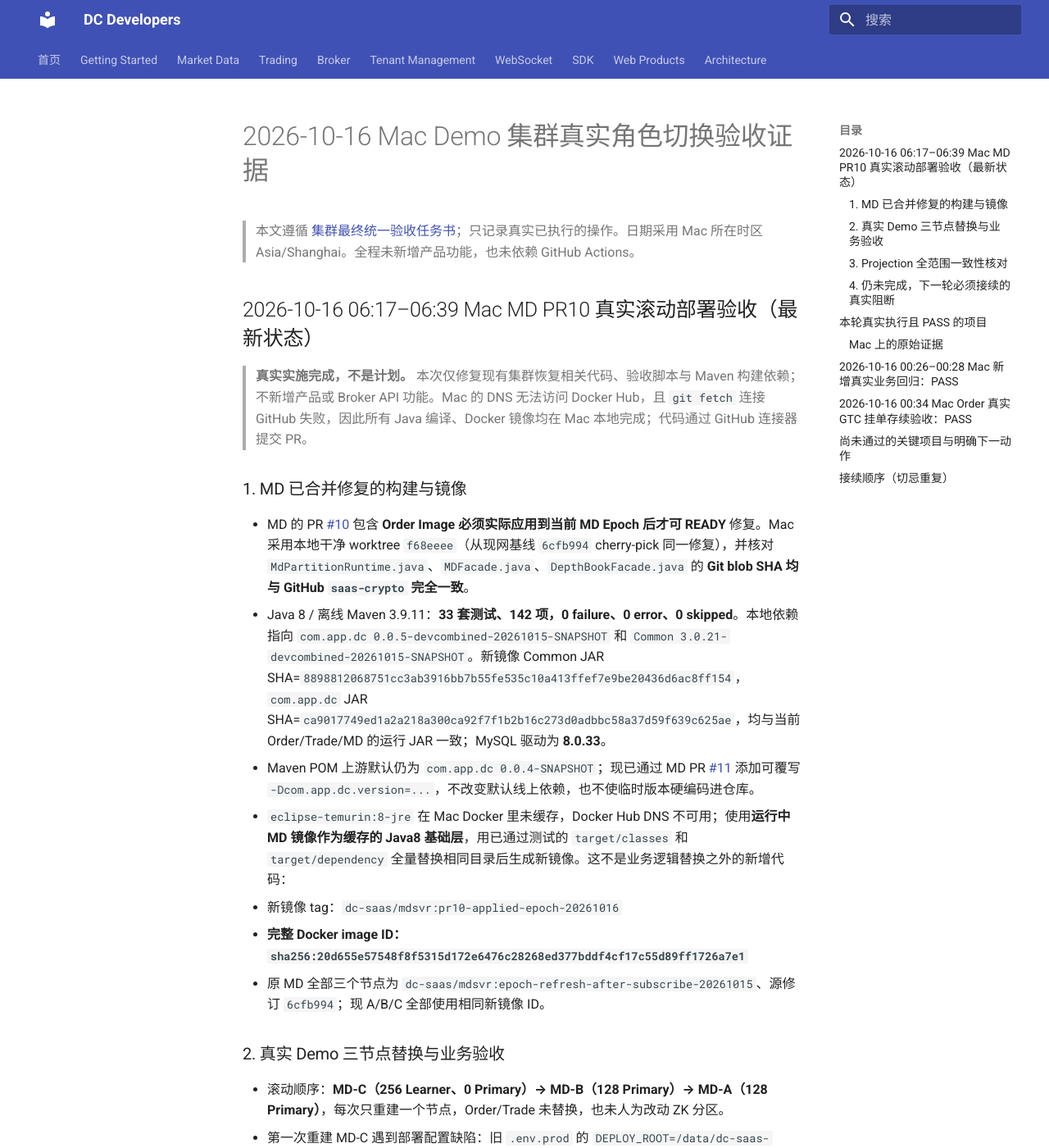
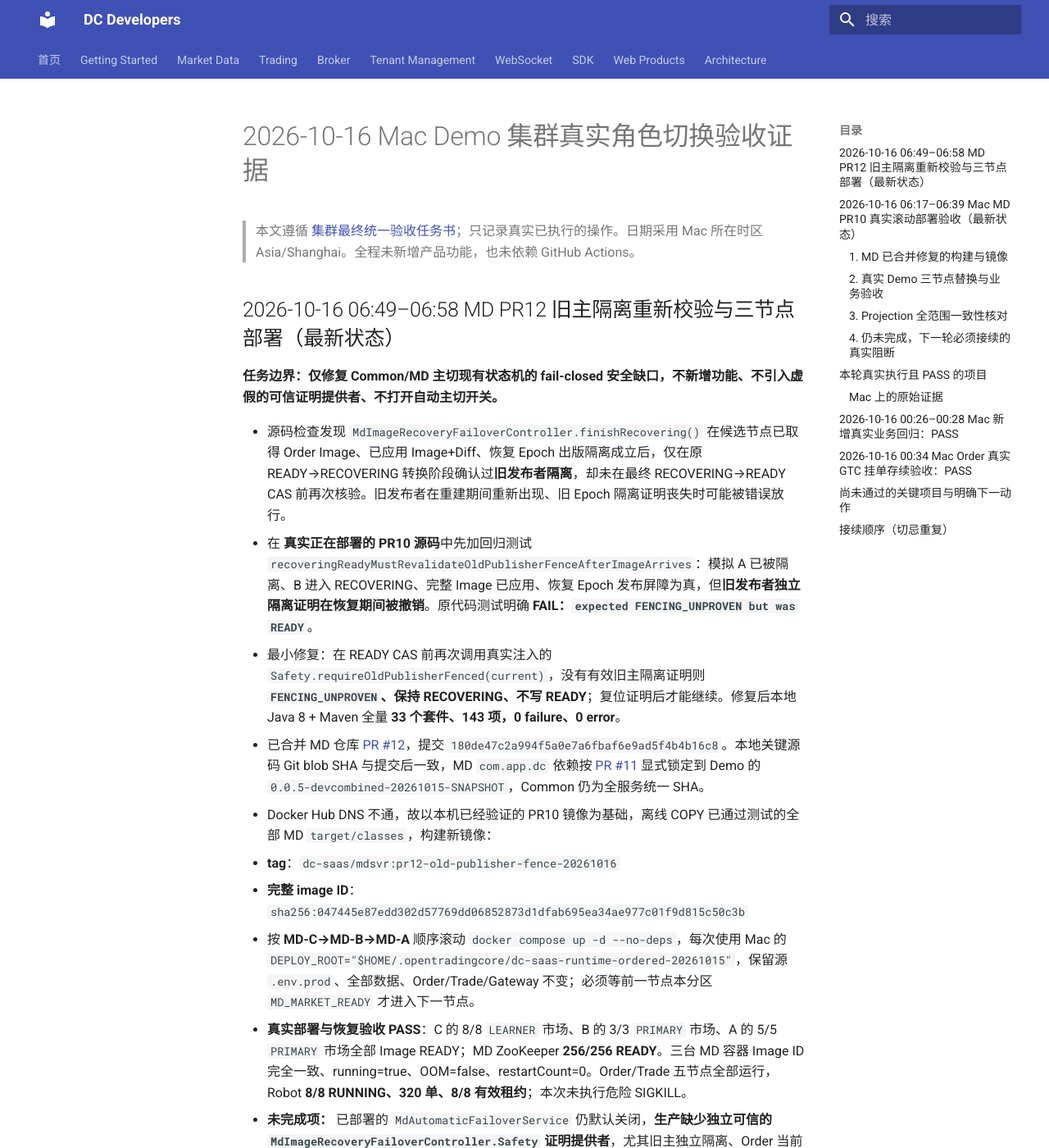
Before and after one commit to bliplink/dc-quant-deploy, an MkDocs documentation site: the page built from docs/CLUSTER_HA_REAL_ROLLOUT_EVIDENCE_20261016.zh-CN.md, in a window 1280 px wide and 1400 px high. Shown: the whole window at 82% size. Built offline with MkDocs 1.6.1 and Material for MkDocs 9.7.7, drawn with Linux system fonts in a browser that asks for light colours; some of the changed text lies outside the part shown.

Commit message:
docs(ha): record MD PR12 fence recheck red-green regression and 3-node rollout [skip ci]

```diff
--- a/docs/CLUSTER_HA_REAL_ROLLOUT_EVIDENCE_20261016.zh-CN.md
+++ b/docs/CLUSTER_HA_REAL_ROLLOUT_EVIDENCE_20261016.zh-CN.md
@@ -1,6 +1,21 @@
 # 2026-10-16 Mac Demo 集群真实角色切换验收证据
 
 > 本文遵循 [集群最终统一验收任务书](CLUSTER_HA_FINAL_ACCEPTANCE_MISSION_20261015.zh-CN.md)；只记录真实已执行的操作。日期采用 Mac 所在时区 Asia/Shanghai。全程未新增产品功能，也未依赖 GitHub Actions。
+
+## 2026-10-16 06:49–06:58 MD PR12 旧主隔离重新校验与三节点部署（最新状态）
+
+**任务边界：仅修复 Common/MD 主切现有状态机的 fail-closed 安全缺口，不新增功能、不引入虚假的可信证明提供者、不打开自动主切开关。**
+
+- 源码检查发现 `MdImageRecoveryFailoverController.finishRecovering()` 在候选节点已取得 Order Image、已应用 Image+Diff、恢复 Epoch 出版隔离成立后，仅在原 READY→RECOVERING 转换阶段确认过**旧发布者隔离**，却未在最终 RECOVERING→READY CAS 前再次核验。旧发布者在重建期间重新出现、旧 Epoch 隔离证明丧失时可能被错误放行。
+- 在 **真实正在部署的 PR10 源码**中先加回归测试 `recoveringReadyMustRevalidateOldPublisherFenceAfterImageArrives`：模拟 A 已被隔离、B 进入 RECOVERING、完整 Image 已应用、恢复 Epoch 发布屏障为真，但**旧发布者独立隔离证明在恢复期间被撤销**。原代码测试明确 **FAIL：`expected FENCING_UNPROVEN but was READY`**。
+- 最小修复：在 READY CAS 前再次调用真实注入的 `Safety.requireOldPublisherFenced(current)`，没有有效旧主隔离证明则 **`FENCING_UNPROVEN`、保持 RECOVERING、不写 READY**；复位证明后才能继续。修复后本地 Java 8 + Maven 全量 **33 个套件、143 项，0 failure、0 error**。
+- 已合并 MD 仓库 [PR #12](https://github.com/bliplink/com.app.dc.mdsvr/pull/12)，提交 `180de47c2a994f5a0e7a6fbaf6e9ad5f4b4b16c8`。本地关键源码 Git blob SHA 与提交后一致，MD `com.app.dc` 依赖按 [PR #11](https://github.com/bliplink/com.app.dc.mdsvr/pull/11) 显式锁定到 Demo 的 `0.0.5-devcombined-20261015-SNAPSHOT`，Common 仍为全服务统一 SHA。
+- Docker Hub DNS 不通，故以本机已经验证的 PR10 镜像为基础，离线 COPY 已通过测试的全部 MD `target/classes`，构建新镜像：
+  - **tag**：`dc-saas/mdsvr:pr12-old-publisher-fence-20261016`
+  - **完整 image ID**：`sha256:047445e87edd302d57769dd06852873d1dfab695ea34ae977c01f9d815c50c3b`
+- 按 **MD-C→MD-B→MD-A** 顺序滚动 `docker compose up -d --no-deps`，每次使用 Mac 的 `DEPLOY_ROOT="$HOME/.opentradingcore/dc-saas-runtime-ordered-20261015"`，保留源 `.env.prod`、全部数据、Order/Trade/Gateway 不变；必须等前一节点本分区 `MD_MARKET_READY` 才进入下一节点。
+- **真实部署与恢复验收 PASS**：C 的 8/8 `LEARNER` 市场、B 的 3/3 `PRIMARY` 市场、A 的 5/5 `PRIMARY` 市场全部 Image READY；MD ZooKeeper **256/256 READY**。三台 MD 容器 Image ID 完全一致、running=true、OOM=false、restartCount=0。Order/Trade 五节点全部运行，Robot **8/8 RUNNING、320 单、8/8 有效租约**；本次未执行危险 SIGKILL。
+- **未完成项：** 已部署的 `MdAutomaticFailoverService` 仍默认关闭，**生产缺少独立可信的 `MdImageRecoveryFailoverController.Safety` 证明提供者**，尤其旧主独立隔离、Order 当前完整 Image 签名/水位、候选 Image+Diff 应用、Epoch 发刊闭锁，以及 Robot 故障后对账。新 PR #12 只是修复已有门禁的 TOCTOU 缺口，**不能把新版镜像+READY 当成真正的 MD 自动 Primary SIGKILL 主切通过**。下一轮应直攻这些尚缺的授权证据，避免重复运行已 PASS 的 Learner 冷启动、普通盘口和旧角色切换。
 
 ## 2026-10-16 06:17–06:39 Mac MD PR10 真实滚动部署验收（最新状态）
 
```
